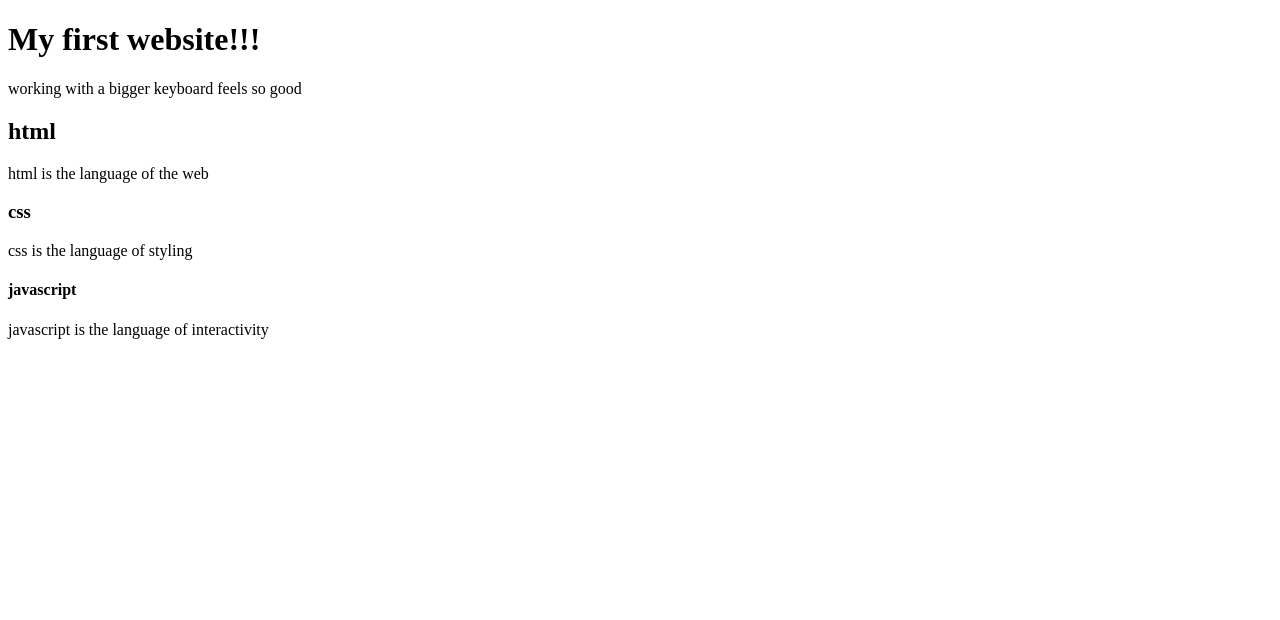
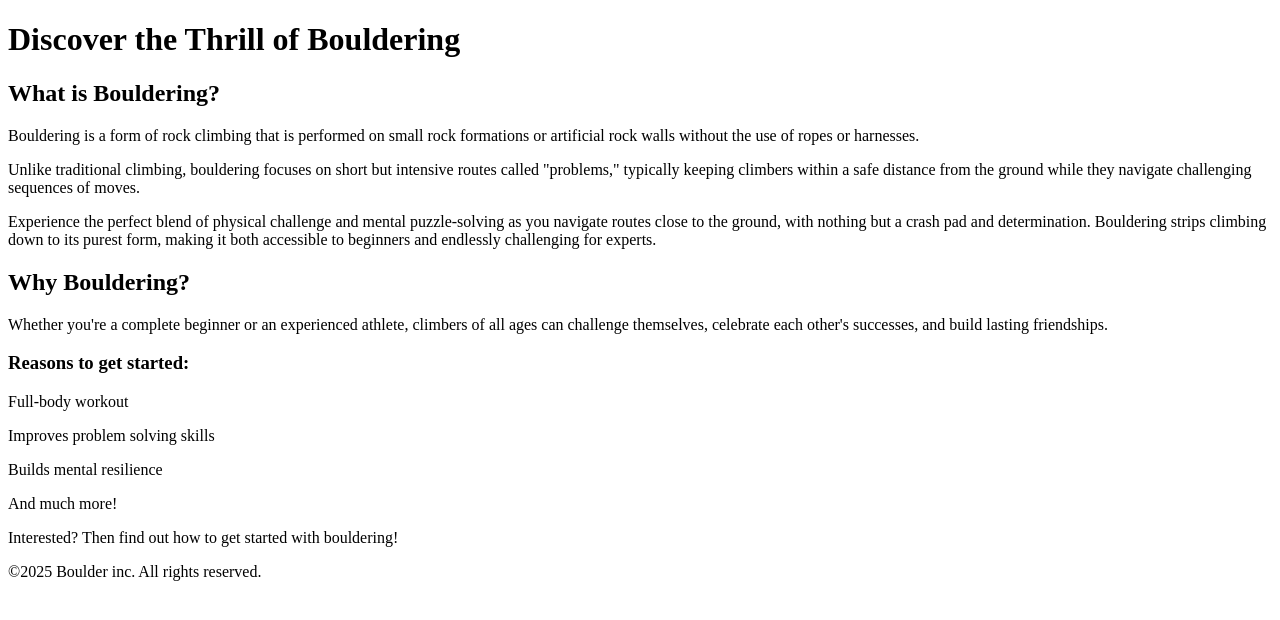
Before and after one commit to valendotjpg/my-first-proyect, a plain HTML site: page index.html in a window 1280 px wide. Drawn offline with Linux system fonts and the light colour scheme.

Commit message:
first try to make a page

```diff
--- a/index.html
+++ b/index.html
@@ -1,22 +1,32 @@
 <!DOCTYPE html>
 
 <html>
+    <!-- Coments, ts does not show up to the public, and bc that i say ts -->
+    <head>
 
-    <head>
-        <title>My first website!!!</title>
+        <title>boulder</title>
+
     </head>
 
+    <body>
+        <h1>Discover the Thrill of Bouldering</h1>
 
+        <h2>What is Bouldering?</h2>
+        <p>Bouldering is a form of rock climbing that is performed on small rock formations or artificial rock walls without the use of ropes or harnesses. </p>
+        <p>Unlike traditional climbing, bouldering focuses on short but intensive routes called "problems," typically keeping climbers within a safe distance from the ground while they navigate challenging sequences of moves.</p>
+        <p>Experience the perfect blend of physical challenge and mental puzzle-solving as you navigate routes close to the ground, with nothing but a crash pad and determination. Bouldering strips climbing down to its purest form, making it both accessible to beginners and endlessly challenging for experts. </p>
 
-    <body>
-        <h1>My first website!!!</h1>
-        <p>working with a bigger keyboard feels so good</p>
-        <h2>html</h2>
-        <p>html is the language of the web</p>
-        <h3>css</h3>
-        <p>css is the language of styling</p>
-        <h4>javascript</h4>
-        <p>javascript is the language of interactivity</p>
+        <h2>Why Bouldering?</h2>
+        <p>Whether you're a complete beginner or an experienced athlete, climbers of all ages can challenge themselves, celebrate each other's successes, and build lasting friendships.</p>
+
+        <h3>Reasons to get started:</h3>
+        <p>Full-body workout</p>
+        <p>Improves problem solving skills</p>
+        <p>Builds mental resilience</p>
+        <p>And much more!</p>
+
+        <p>Interested? Then find out how to get started with bouldering!</p>
+        <p>©2025 Boulder inc. All rights reserved.</p>
     </body>
 
 
```
